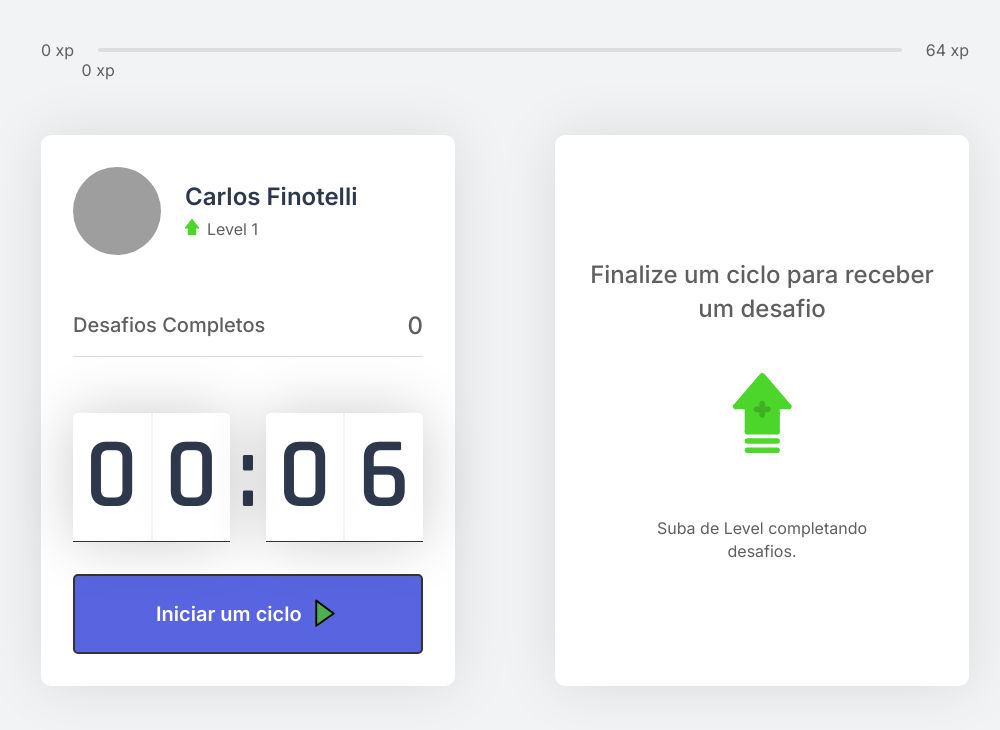
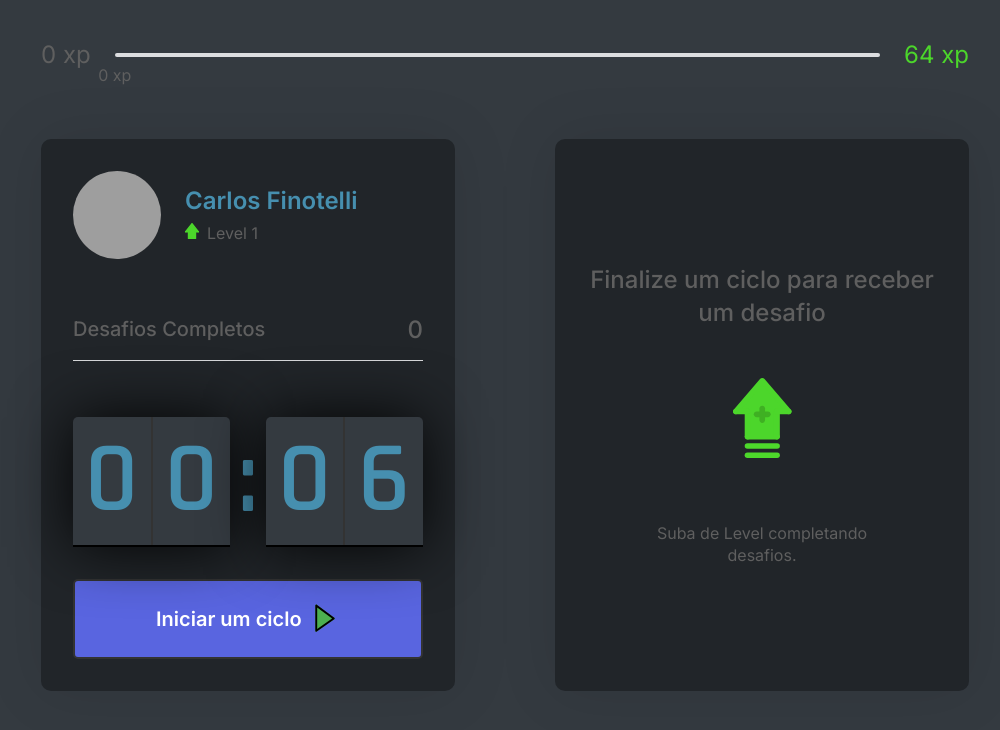
Before and after one commit to FinotelliCarlos/moveit-next, a Next.js app: page / in a window 1280 px wide. Shown: the top 730 px of the page, without its empty margins (135-1135 px from the left). Built offline with nearby package versions, Linux system fonts and the light colour scheme; grey boxes are pictures that could not be loaded.

Commit message:
new theme

```diff
--- a/src/styles/GlobalStyle.ts
+++ b/src/styles/GlobalStyle.ts
@@ -9,11 +9,13 @@ export const GlobalStyles = createGlobalStyle`
 
     :root {
         --white: #fff;
-        --background: #f2f3f5;
+        --cardbg: #212529;
+        --countbg: #343a40;
+        --background: #343a40;
         --gray-line: #dcdde0;
         --text: #5f5f5f;
         --text-highlight: #b3b9ff;
-        --title: #2e384d;
+        --title: #468faf;
         --red: #e83f5b;
         --green: #4cd62b;
         --blue: #5965e0;
--- a/src/styles/components/ChallengeBox.components.ts
+++ b/src/styles/components/ChallengeBox.components.ts
@@ -2,7 +2,7 @@ import styled from 'styled-components'
 
 export const ChallengeBoxCountainer = styled.div`
     height: 100%;
-    background: var(--white);
+    background: var(--cardbg);
     border-radius: 10px;
     box-shadow: 0 0 60px rgba(0, 0, 0, 0.1);
     padding: 1.5rem 2rem;
--- a/src/styles/components/Countdown.components.ts
+++ b/src/styles/components/Countdown.components.ts
@@ -13,9 +13,9 @@ export const CountdownElementsFirst = styled.div`
   display: flex;
   align-items: center;
   justify-content: space-evenly;
-  background: var(--white);
-  box-shadow: 0 0 60px rgba(0, 0, 0, 0.2);
-  border-bottom: 1px solid #333;
+  background: var(--countbg);
+  box-shadow: 0 0 60px rgba(0, 0, 0, 0.9);
+  border-bottom: 2px solid #000;
   border-radius:5px 5px 0 0;
   font-size: 8.5rem;
   text-align: center;
@@ -26,34 +26,34 @@ export const CountdownElementsLast = styled.div`
   display: flex;
   align-items: center;
   justify-content: space-evenly;
-  background: var(--white);
-  box-shadow: 0 0 60px rgba(0, 0, 0, 0.2);
-  border-bottom: 1px solid #333;
+  background: var(--countbg);
+  box-shadow: 0 0 60px rgba(0, 0, 0, 0.9);
+  border-bottom: 2px solid #000;
   border-radius:5px 5px 0 0;
   font-size: 8.5rem;
   text-align: center;
 `;
 
 export const CountdownSpanFirstPrimary = styled.span`
-  border-right: 1px solid #f8f1f3;
+  border-right: 1px solid #333;
   flex: 1;
   font-size: 6.25rem;
 `;
 
 export const CountdownSpanLastPrimary = styled.span`
-  border-left: 1px solid #f8f1f3;
+  border-left: 1px solid #333;
   flex: 1;
   font-size: 6.25rem;
 `;
 
 export const CountdownSpanFirstSecond = styled.span`
-  border-right: 1px solid #f8f1f3;
+  border-right: 1px solid #333;
   flex: 1;
   font-size: 6.25rem;
 `;
 
 export const CountdownSpanLastSecond = styled.span`
-  border-left: 1px solid #f8f1f3;
+  border-left: 1px solid #333;
   flex: 1;
   font-size: 6.25rem;
 `;
--- a/src/styles/components/ExperienceBar.components.ts
+++ b/src/styles/components/ExperienceBar.components.ts
@@ -6,7 +6,7 @@ export const ExperienceBarHeader = styled.header`
 `
 
 export const ExperienceBarSpanInitial = styled.span`
-    font-size: 1rem;
+    font-size: 1.5rem;
 `
 
 export const ExperienceBarPercent = styled.div`
@@ -31,5 +31,6 @@ export const ExperienceBarSpanPercent = styled.span`
     transform: translateX(-50%);
 `
 export const ExperienceBarSpanFinish = styled.span`
-    font-size: 1rem;
+    font-size: 1.5rem;
+    color: var(--green);
 `
--- a/src/styles/pages/Home.components.ts
+++ b/src/styles/pages/Home.components.ts
@@ -19,7 +19,7 @@ export const HeadElements = styled.div`
 
 export const ContainerProfileCount = styled.div`
     padding: 2rem;
-    background: var(--white);
+    background: var(--cardbg);
     border-radius: 10px;
     box-shadow: 0 0 60px rgba(0, 0, 0, 0.1);
 `
```
